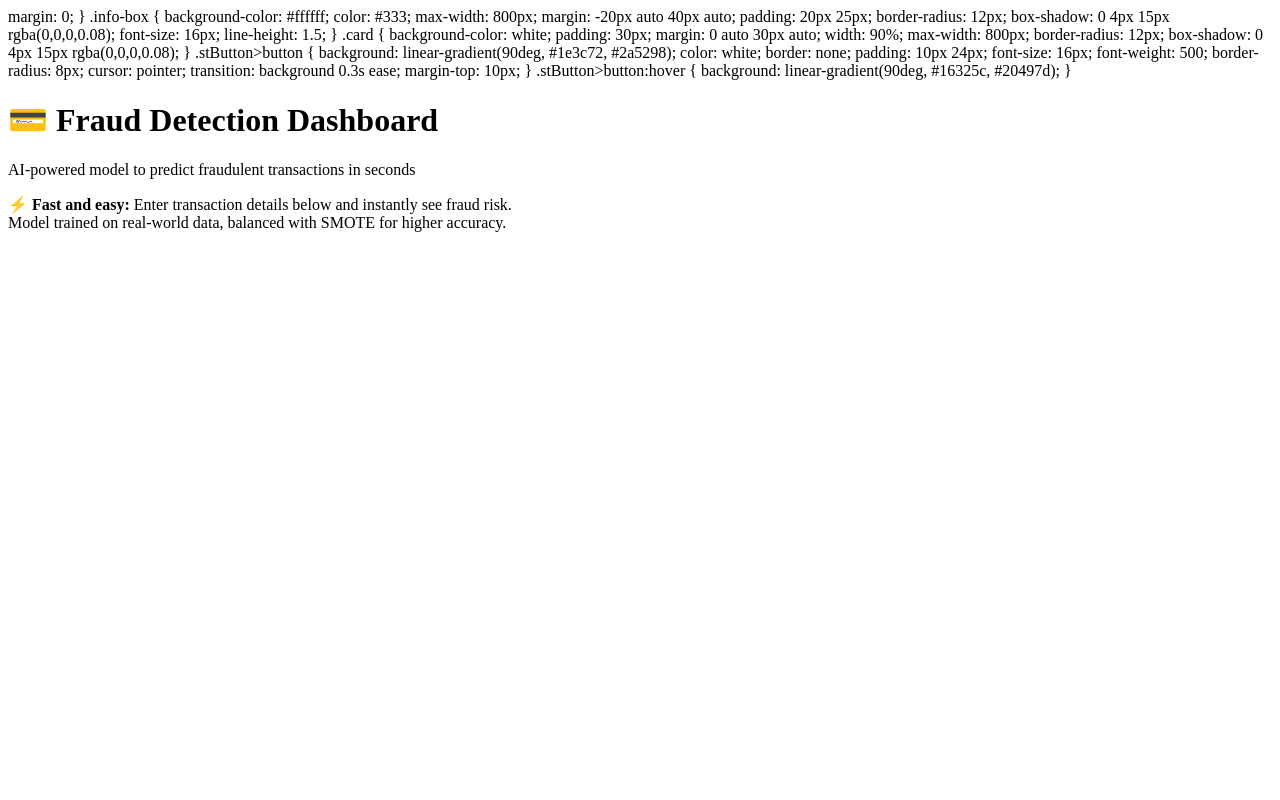
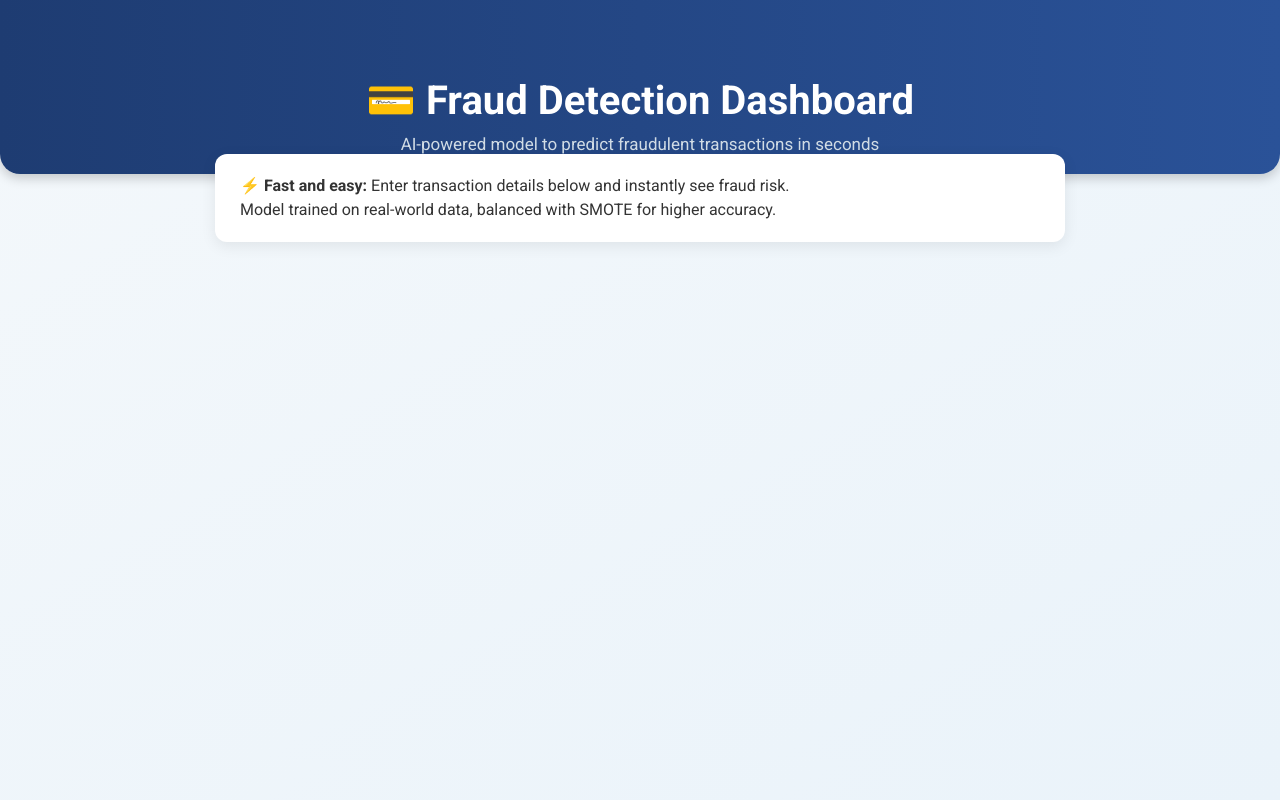
Before and after one commit to Akarsh5830/frauddetection, a Python web app: template templates/header.html in a window 1280 px wide. Run offline with Jinja, Linux system fonts and the light colour scheme; the template is opened without the code that fills it, so the values that code supplies are empty.

Commit message:
Update header.html

```diff
--- a/templates/header.html
+++ b/templates/header.html
@@ -1,3 +1,26 @@
+<link href="https://fonts.googleapis.com/css2?family=Roboto:wght@400;700&display=swap" rel="stylesheet">
+<style>
+    html, body {
+        font-family: 'Roboto', sans-serif;
+        background: linear-gradient(to bottom right, #f4f8fb, #eaf3fa);
+        margin: 0;
+        padding: 0;
+    }
+    .hero {
+        text-align: center;
+        padding: 50px 20px 20px 20px;
+        background: linear-gradient(90deg, #1e3c72, #2a5298);
+        color: white;
+        border-radius: 0 0 20px 20px;
+        box-shadow: 0 4px 12px rgba(0,0,0,0.2);
+    }
+    .hero h1 {
+        font-size: 40px;
+        margin-bottom: 10px;
+    }
+    .hero p {
+        font-size: 17px;
+        color: #d1dce5;
         margin: 0;
     }
     .info-box {
@@ -36,10 +59,12 @@
         background: linear-gradient(90deg, #16325c, #20497d);
     }
 </style>
+
 <div class="hero">
     <h1>💳 Fraud Detection Dashboard</h1>
     <p>AI-powered model to predict fraudulent transactions in seconds</p>
 </div>
+
 <div class="info-box">
     ⚡ <strong>Fast and easy:</strong> Enter transaction details below and instantly see fraud risk.
     <br>Model trained on real-world data, balanced with SMOTE for higher accuracy.
```
